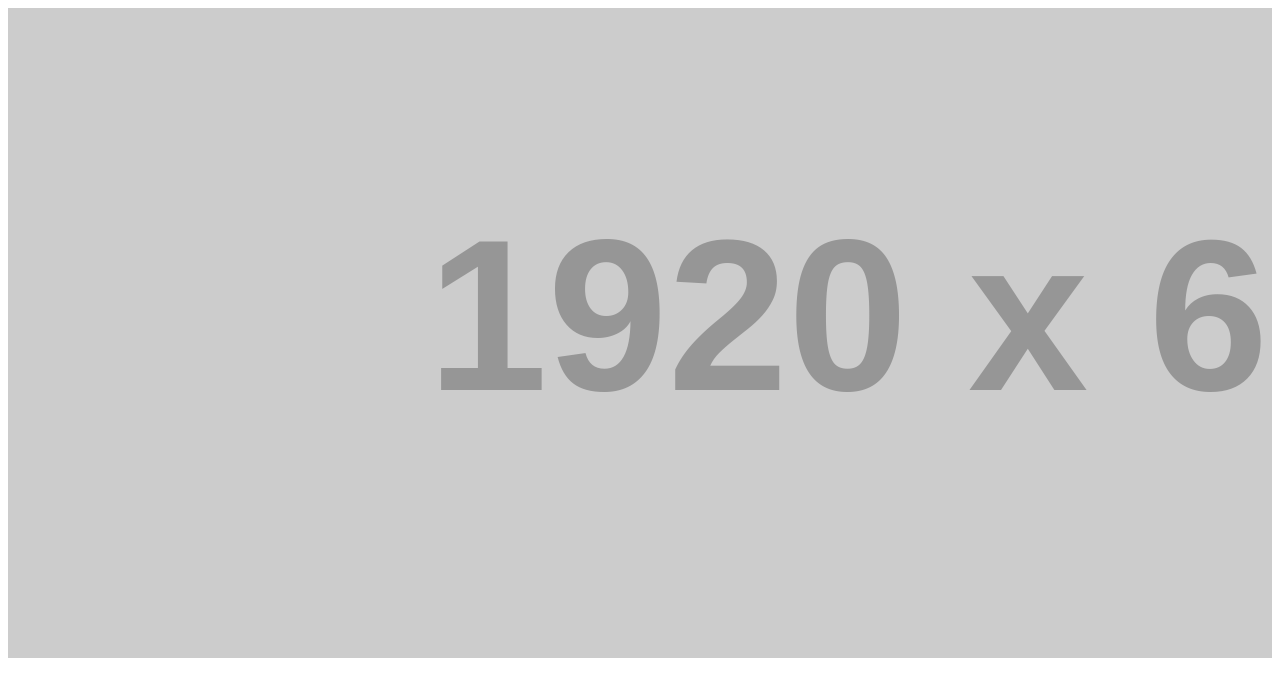
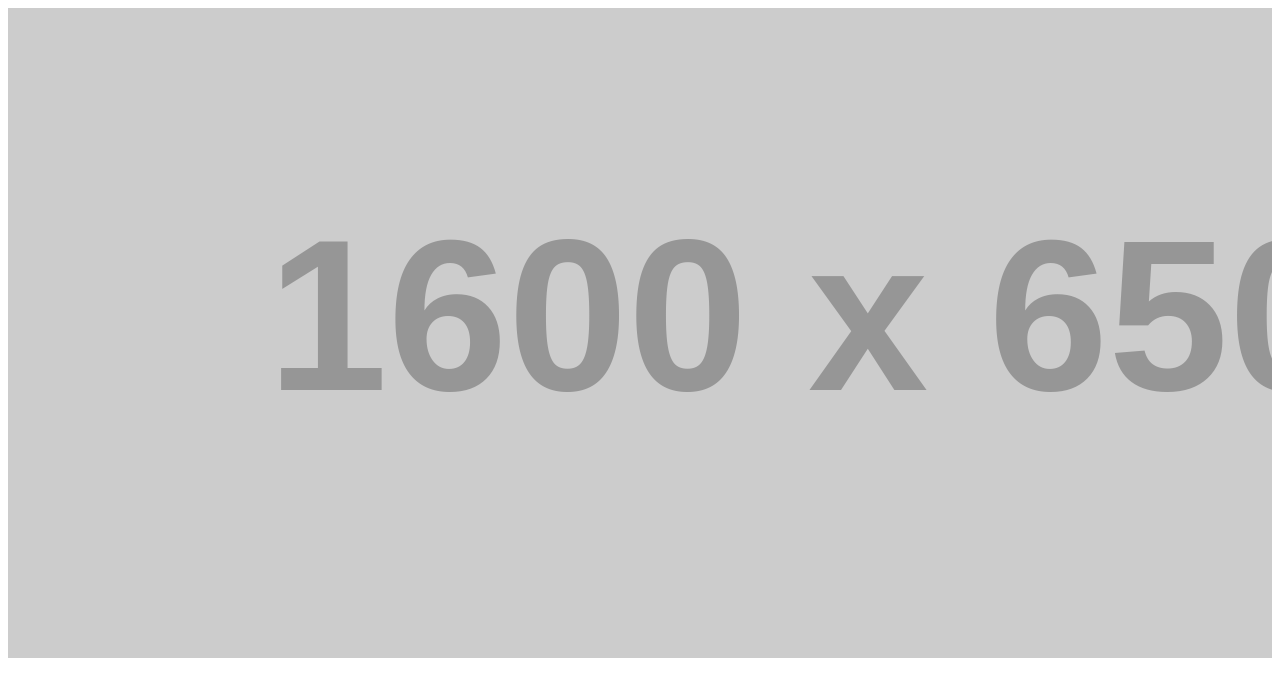
Before and after one commit to Bespinoza10/MX-web-design-1, a website: page slider1.html in a window 1280 px wide. Drawn offline with nearby package versions, Linux system fonts and the light colour scheme; placeholder pictures from the web are drawn by us.

Commit message:
slider v1

```diff
--- a/slider1.html
+++ b/slider1.html
@@ -8,10 +8,10 @@
 
 
 <div class="slickslide fullslide">
-  <div><img src="http://placehold.it/1920x650" alt=""></div>
-  <div><img src="http://placehold.it/1920x650" alt=""></div>
-  <div><img src="http://placehold.it/1920x650" alt=""></div>
-  <div><img src="http://placehold.it/1920x650" alt=""></div>
+  <div><img src="http://placehold.it/1600x650" alt=""></div>
+  <div><img src="http://placehold.it/1600x650" alt=""></div>
+  <div><img src="http://placehold.it/1600x650" alt=""></div>
+  <div><img src="http://placehold.it/1600x650" alt=""></div>
 </div>
 
 
```
